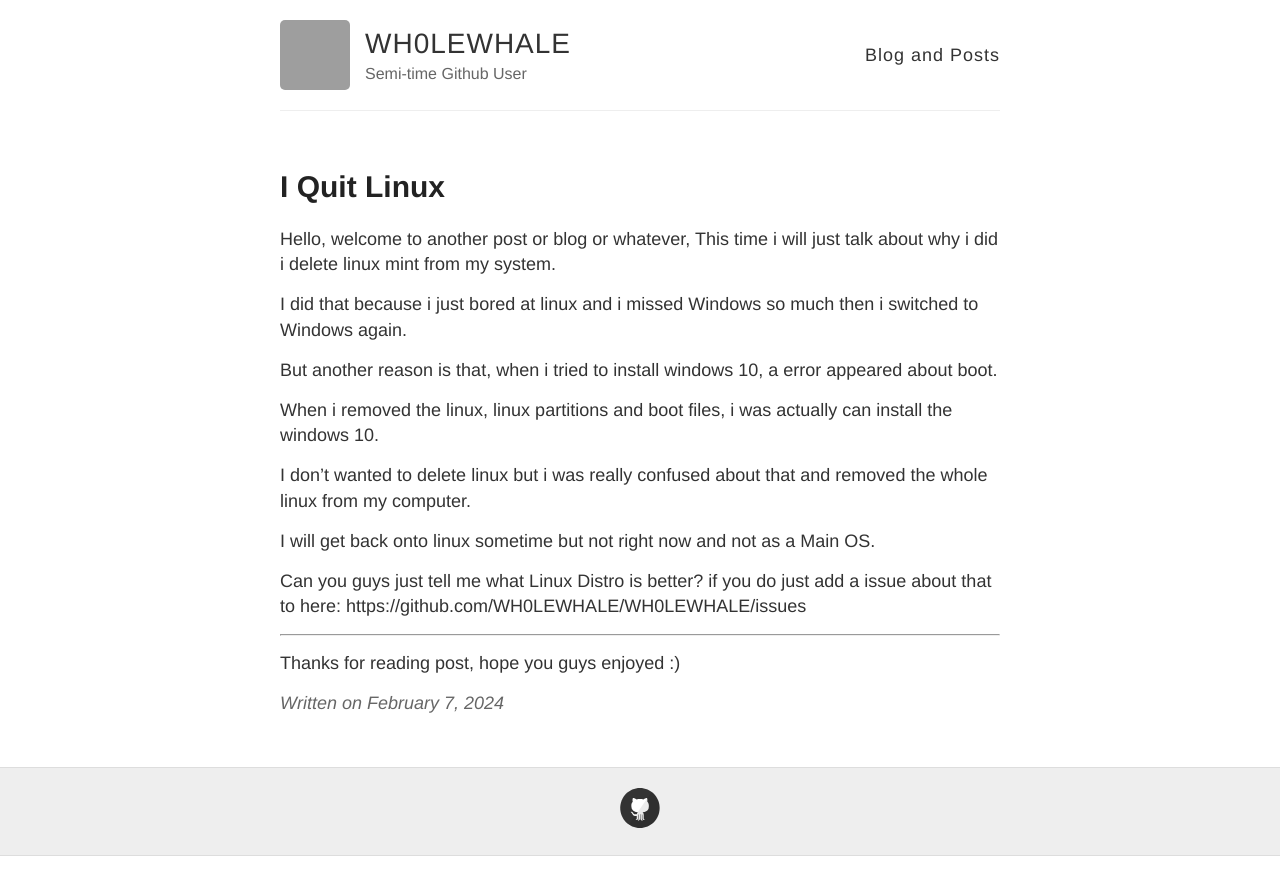
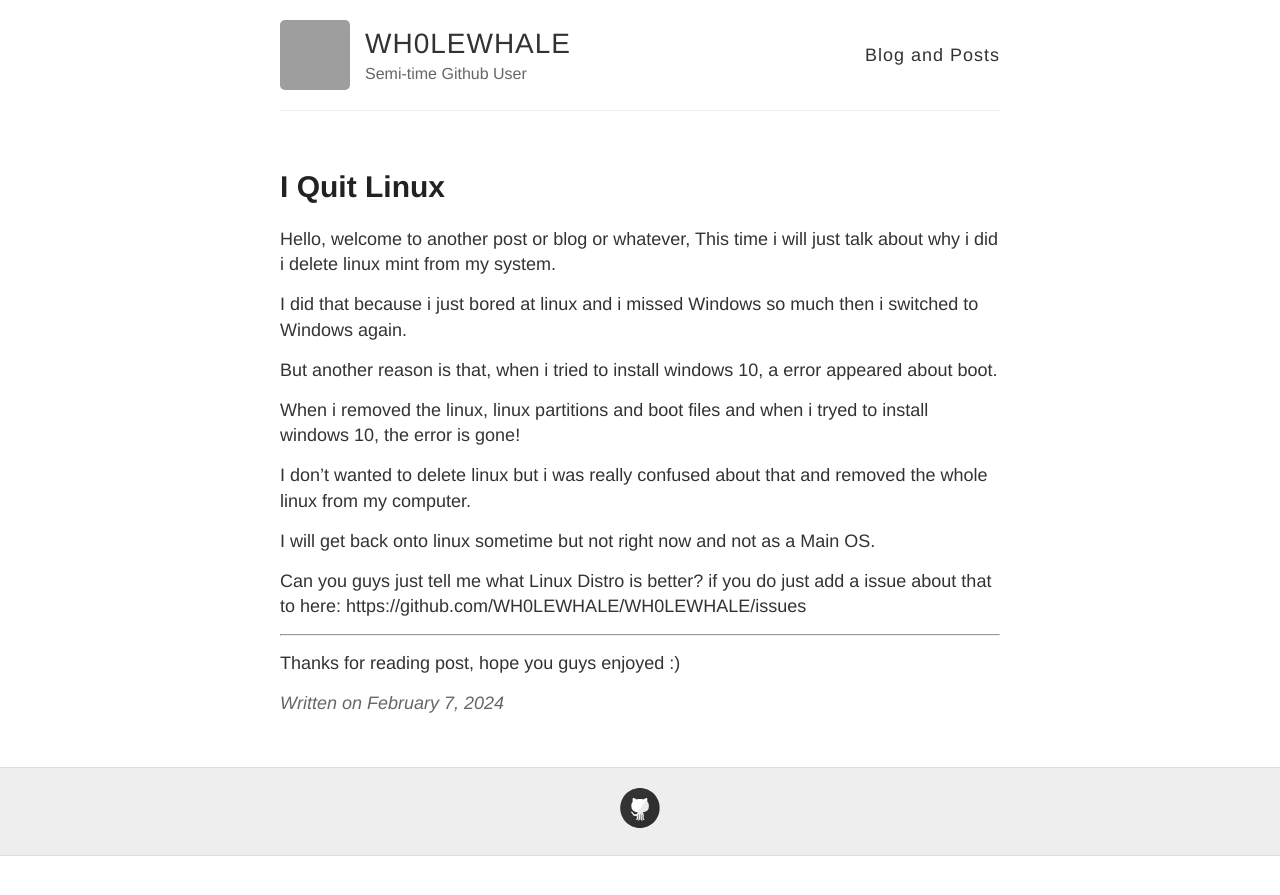
Before and after one commit to AnomaliesGentoolman/AnomaliesGentoolman.github.io, a Jekyll site: the page built from _posts/2024-2-7-i-quit-linux.md, in a window 1280 px wide. Shown: the top 895 px of the page. Built offline with Jekyll 4.4.1, drawn with Linux system fonts in a browser that asks for light colours; grey boxes are pictures that could not be loaded.

Commit message:
Update 2024-2-7-i-quit-linux.md

```diff
--- a/_posts/2024-2-7-i-quit-linux.md
+++ b/_posts/2024-2-7-i-quit-linux.md
@@ -13,12 +13,12 @@ I did that because i just bored at linux and i missed Windows so much then i swi
 
 But another reason is that, when i tried to install windows 10, a error appeared about boot.
 
-When i removed the linux, linux partitions and boot files, i was actually can install the windows 10.
+When i removed the linux, linux partitions and boot files and when i tryed to install windows 10, the error is gone!
 
 I don't wanted to delete linux but i was really confused about that and removed the whole linux from my computer.
 
+
 I will get back onto linux sometime but not right now and not as a Main OS.
-
 
 Can you guys just tell me what Linux Distro is better? if you do just add a issue about that to here: https://github.com/WH0LEWHALE/WH0LEWHALE/issues
 
```
